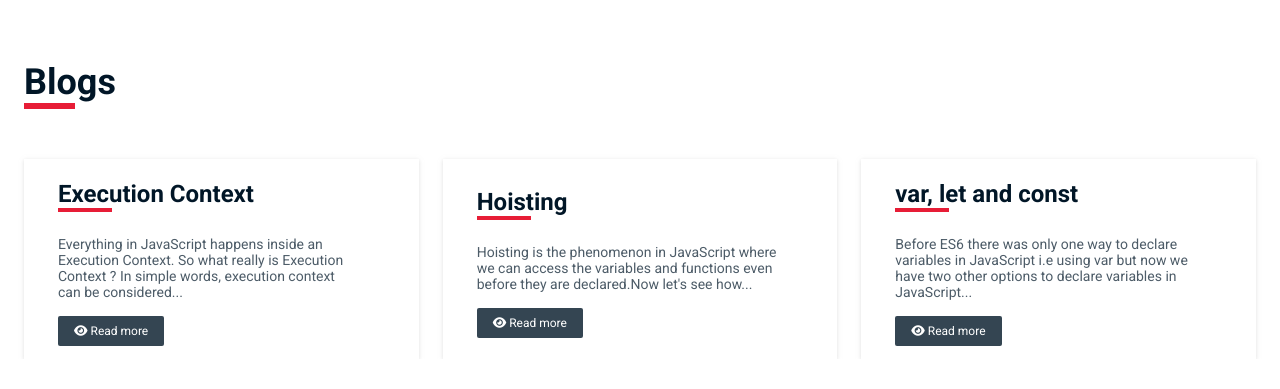
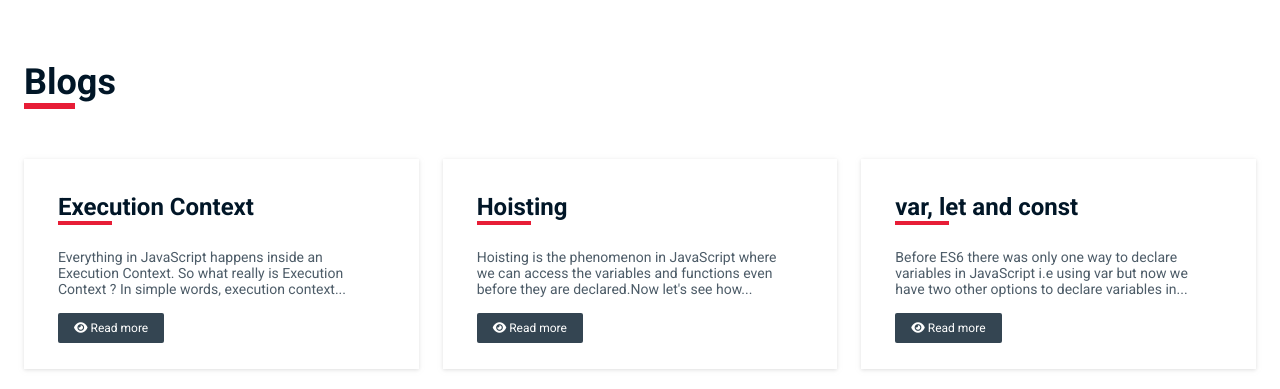
Before and after one commit to ShikharSingh98/portfolio, a plain HTML site: page index.html in a window 1280 px wide. Shown: the part 2759-3148 px from the top of the page. Before the commit the page ends 3118 px from the top, so only its background shows below. Drawn offline with Linux system fonts and the light colour scheme.

Commit message:
removed height from blog

```diff
--- a/css/styles.css
+++ b/css/styles.css
@@ -202,12 +202,12 @@ Blogs Section
   display: grid;
   grid-template-columns: 1fr;
   gap: 2.4rem;
+  margin-bottom: 2rem;
 }
 
 .blog {
   box-shadow: 0 1px 4px rgba(192, 192, 192, 0.522);
   padding: 3.4rem;
-  height: 20rem;
   display: flex;
   flex-direction: column;
   justify-content: center;
--- a/index.html
+++ b/index.html
@@ -176,7 +176,7 @@
               <h3 class="blog-title">Execution Context</h3>
             </div>
             <div class="blog-description">
-              <p class="blog-text">Everything in JavaScript happens inside an Execution Context. So what really is Execution Context ? In simple words, execution context can be considered...</p>
+              <p class="blog-text">Everything in JavaScript happens inside an Execution Context. So what really is Execution Context ? In simple words, execution context...</p>
             </div>
             <div class="blog-btn-container">
               <a href="#" class="btn btn-secondary blog-btn"><i class="fa-solid fa-eye"></i> <span>Read more</span></a>
@@ -200,7 +200,7 @@
               <h3 class="blog-title">var, let and const</h3>
             </div>
             <div class="blog-description">
-              <p class="blog-text">Before ES6 there was only one way to declare variables in JavaScript i.e using var but now we have two other options to declare variables in JavaScript...</p>
+              <p class="blog-text">Before ES6 there was only one way to declare variables in JavaScript i.e using var but now we have two other options to declare variables in...</p>
             </div>
             <div class="blog-btn-container">
               <a href="#" class="btn btn-secondary blog-btn"><i class="fa-solid fa-eye"></i> <span>Read more</span></a>
```
